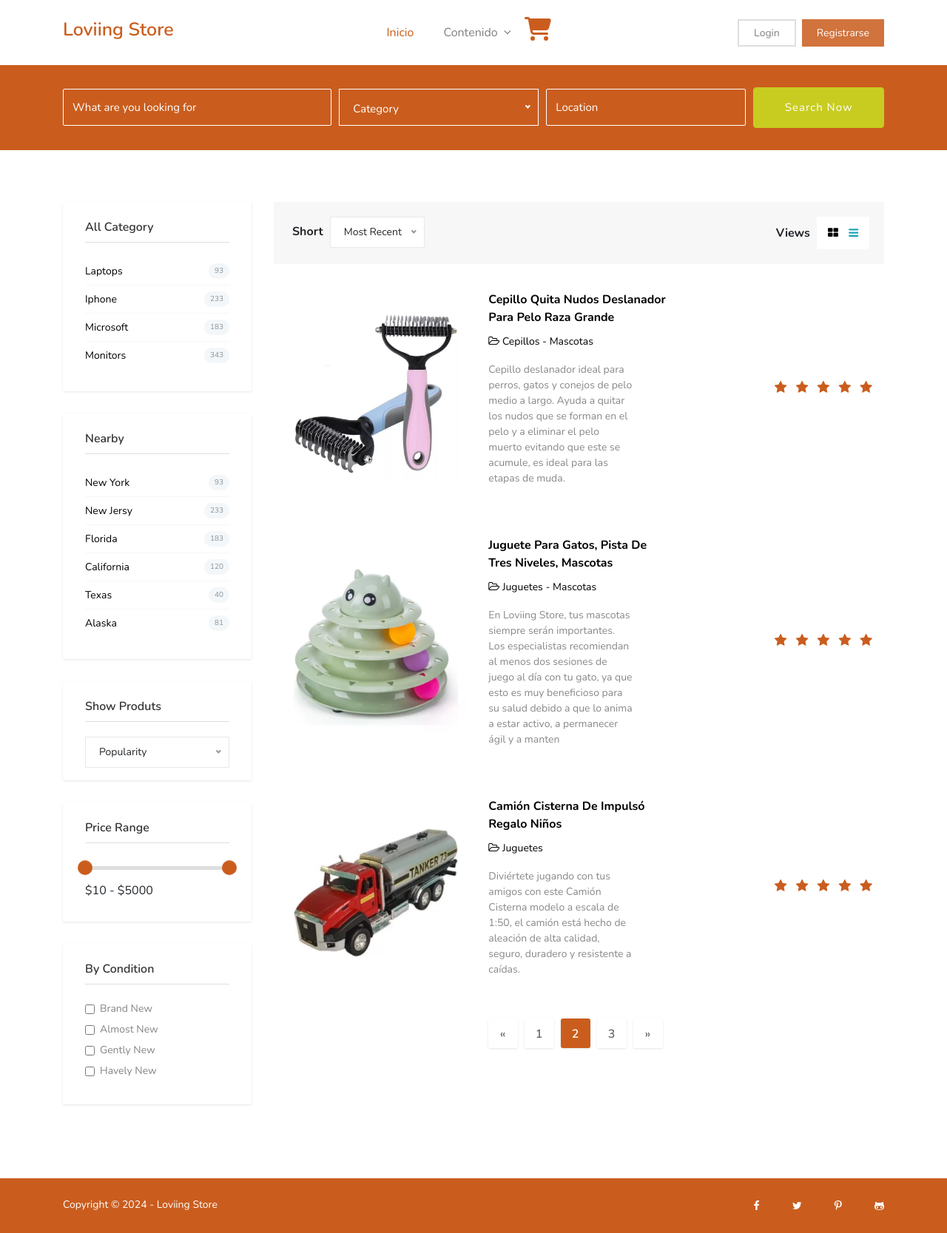
After one commit to JuanDavidZabalaTapiero/Proyecto-loviingStore, a PHP site: page /Views/Website_externo/ad-list-view2.php in a window 1280 px wide. The commit adds this page. Shown: the whole page at 74% size. Run offline with PHP 8.4, Linux system fonts and the light colour scheme; data comes from the database, SQL or seed files in the repository; some libraries are stand-ins or nearby versions; some web fonts are replaced.

Commit message:
Actualizacion de bd Cat img y implementacion de ver productos

```diff
--- a/Controllers/Cliente/mostrarContenido.php
+++ b/Controllers/Cliente/mostrarContenido.php
@@ -35,6 +35,11 @@ function mostrarHeader()
 
 										<li><a class="dropdown-item @@terms" href="terms-condition.php">Términos y
 												Condiciones</a></li>
+										<li><a class="dropdown-item @@terms"
+                                                    href="category2.php">Ver Productos</a></li>
+
+                                        <li><a class="dropdown-item @@terms"
+                                                    href="ad-list-view2.php ">Ver Productos en lista</a></li>
 									</ul>
 								</li>
 
@@ -76,7 +81,7 @@ function mostrarCategorias()
 		<div class="col-lg-3 offset-lg-0 col-md-5 offset-md-1 col-sm-6">
 			<div class="category-block">
 				<div class="header">
-					<img src="Uploads/Categorias/<?php echo $categoria["icono"] ?>" width="80px">
+					<img src="../../Uploads/Categorias/<?php echo $categoria["icono"] ?>" width="80px">
 					<h4><?php echo $categoria["nombre_categoria"] ?></h4>
 				</div>
 			</div>
@@ -142,6 +147,12 @@ function mostrarHeaderCliente()
                                         <li><a class="dropdown-item @@terms"
                                                 href="terms-condition.php">Términos y
                                                 Condiciones</a></li>
+
+										<li><a class="dropdown-item @@terms"
+                                                    href="category2.php">Ver Productos</a></li>
+
+                                        <li><a class="dropdown-item @@terms"
+                                                    href="ad-list-view2.php ">Ver Productos en lista</a></li>
                                     </ul>
                                 </li>
                             </ul>
--- a/Controllers/Cliente/mostrarInfoProducto.php
+++ b/Controllers/Cliente/mostrarInfoProducto.php
@@ -419,3 +419,104 @@ function mostrarProductoSingleCliente($id_producto){
     </div>
 	';
 }
+
+function mostrarProductosCategoria(){
+
+    $objConsultasAdmin = new ConsultasAdmin();
+
+    $tablaProductos = $objConsultasAdmin->consultarProductos();
+
+    foreach ($tablaProductos as $f) {
+
+        echo '
+                        <div class="col-lg-4 col-md-6">
+								<!-- product card -->
+								<div class="product-item bg-light carta">
+									<div class="card">
+										<div class="thumb-content">
+											<div class="price">$ '.$f["precio_producto"].'</div>
+											<a href="../../Views/Website_externo/single.php?idProd='.$f["id_producto"].'">
+												<img class="img-fluid" src="../../Uploads/Productos/'.$f["foto1_producto"].'"
+													alt="Card image cap">
+											</a>
+										</div>
+										<div class="card-body">
+											<h4 class="card-title"><a href="../../Views/Website_externo/single.php?idProd='.$f["id_producto"].'">'.$f["nombre_producto"].'</a></h4>
+											<ul class="list-inline product-meta">
+												<li class="list-inline-item">
+													<a href="Views/Website_externo/single.php?idProd='.$f["id_producto"].'"><i
+															class="fa fa-folder-open-o"></i>'.$f["nombre_categoria"].'</a>
+												</li>
+											</ul>
+											<p class="card-text">'.$f["descripcion_producto"].'</p>
+											<div class="product-ratings">
+												<ul class="list-inline">
+													<li class="list-inline-item selected"><i class="fa fa-star"></i>
+													</li>
+													<li class="list-inline-item selected"><i class="fa fa-star"></i>
+													</li>
+													<li class="list-inline-item selected"><i class="fa fa-star"></i>
+													</li>
+													<li class="list-inline-item selected"><i class="fa fa-star"></i>
+													</li>
+													<li class="list-inline-item"><i class="fa fa-star"></i></li>
+												</ul>
+											</div>
+										</div>
+									</div>
+								</div>
+							</div>
+        ';
+
+    }
+}
+
+function mostrarProductosLista(){
+
+    $objConsultasAdmin = new ConsultasAdmin();
+
+    $tablaProductos = $objConsultasAdmin->consultarProductos();
+
+    foreach ($tablaProductos as $f) {
+
+        echo '
+			<div class="ad-listing-list mt-20 carta-lista">
+				<div class="row p-lg-3 p-sm-5 p-4">
+				<div class="col-lg-4 align-self-center">
+					<a href="../../Views/Website_externo/single.php?idProd='.$f["id_producto"].'">
+					<img src="../../Uploads/Productos/'.$f["foto1_producto"].'" class="img-fluid" alt="">
+					</a>
+				</div>
+				<div class="col-lg-8">
+					<div class="row">
+					<div class="col-lg-6 col-md-10">
+						<div class="ad-listing-content">
+						<div>
+							<a href="../../Views/Website_externo/single.php?idProd='.$f["id_producto"].'" class="font-weight-bold">'.$f["nombre_producto"].'</a>
+						</div>
+						<ul class="list-inline mt-2 mb-3">
+							<li class="list-inline-item"><a href="category.html"> <i class="fa fa-folder-open-o"></i>
+								'.$f["nombre_categoria"].'</a></li>
+						</ul>
+						<p class="pr-5">'.$f["descripcion_producto"].'</p>
+						</div>
+					</div>
+					<div class="col-lg-6 align-self-center">
+						<div class="product-ratings float-lg-right pb-3">
+						<ul class="list-inline">
+							<li class="list-inline-item selected"><i class="fa fa-star"></i></li>
+							<li class="list-inline-item selected"><i class="fa fa-star"></i></li>
+							<li class="list-inline-item selected"><i class="fa fa-star"></i></li>
+							<li class="list-inline-item selected"><i class="fa fa-star"></i></li>
+							<li class="list-inline-item"><i class="fa fa-star"></i></li>
+						</ul>
+						</div>
+					</div>
+					</div>
+				</div>
+				</div>
+			</div>
+        ';
+
+    }
+}
--- a/Controllers/contenidoMain.php
+++ b/Controllers/contenidoMain.php
@@ -42,6 +42,12 @@ class ContenidoMain
                                             <li><a class="dropdown-item @@terms"
                                                     href="<?php echo $urls['terms-condition.php'] ?>">Términos y
                                                     Condiciones</a></li>
+
+                                            <li><a class="dropdown-item @@terms"
+                                                    href="<?php echo $urls['category2.php'] ?>">Ver Productos</a></li>
+
+                                            <li><a class="dropdown-item @@terms"
+                                                    href="<?php echo $urls['ad-list-view2.php'] ?>">Ver Productos en lista</a></li>
                                         </ul>
                                     </li>
 
--- /dev/null
+++ b/Views/Website_externo/ad-list-view2.php
@@ -0,0 +1,270 @@
+<?php
+
+require_once ('../../Controllers/Cliente/mostrarContenido.php');
+
+require_once ('../../Controllers/Cliente/mostrarInfoProducto.php');
+
+require_once ('../../Models/consultasAdmin.php');
+
+?>
+
+<!DOCTYPE html>
+
+<!--
+ // WEBSITE: https://themefisher.com
+ // TWITTER: https://twitter.com/themefisher
+ // FACEBOOK: https://www.facebook.com/themefisher
+ // GITHUB: https://github.com/themefisher/
+-->
+
+<html lang="en">
+
+<head>
+
+  <!-- ** Basic Page Needs ** -->
+  <meta charset="utf-8">
+  <title>Loviing Store | E-commerce</title>
+
+  <!-- ** Mobile Specific Metas ** -->
+  <meta http-equiv="X-UA-Compatible" content="IE=edge">
+  <meta name="description" content="Agency HTML Template">
+  <meta name="viewport" content="width=device-width, initial-scale=1.0, maximum-scale=5.0">
+  <meta name="author" content="Themefisher">
+  <meta name="generator" content="Themefisher Classified Marketplace Template v1.0">
+
+  <!-- favicon -->
+  <link href="images/favicon.png" rel="shortcut icon">
+
+  <!-- Essential stylesheets
+  =====================================-->
+  <link href="plugins/bootstrap/bootstrap.min.css" rel="stylesheet">
+  <link href="plugins/bootstrap/bootstrap-slider.css" rel="stylesheet">
+  <link href="plugins/font-awesome/css/font-awesome.min.css" rel="stylesheet">
+  <link href="plugins/slick/slick.css" rel="stylesheet">
+  <link href="plugins/slick/slick-theme.css" rel="stylesheet">
+  <link href="plugins/jquery-nice-select/css/nice-select.css" rel="stylesheet">
+
+  <link href="css/style.css" rel="stylesheet">
+
+</head>
+
+<body class="body-wrapper">
+
+  <?php
+
+  mostrarHeader();
+
+  ?>
+  <section class="page-search">
+    <div class="container">
+      <div class="row">
+        <div class="col-md-12">
+          <!-- Advance Search -->
+          <div class="advance-search nice-select-white">
+            <form>
+              <div class="form-row align-items-center">
+                <div class="form-group col-xl-4 col-lg-3 col-md-6">
+                  <input type="text" class="form-control my-2 my-lg-0" id="inputtext4"
+                    placeholder="What are you looking for">
+                </div>
+                <div class="form-group col-lg-3 col-md-6">
+                  <select class="w-100 form-control my-2 my-lg-0">
+                    <option>Category</option>
+                    <option value="1">Top rated</option>
+                    <option value="2">Lowest Price</option>
+                    <option value="4">Highest Price</option>
+                  </select>
+                </div>
+                <div class="form-group col-lg-3 col-md-6">
+                  <input type="text" class="form-control my-2 my-lg-0" id="inputLocation4" placeholder="Location">
+                </div>
+                <div class="form-group col-xl-2 col-lg-3 col-md-6">
+
+                  <button type="submit" class="btn btn-primary active w-100">Search Now</button>
+                </div>
+              </div>
+            </form>
+          </div>
+        </div>
+      </div>
+    </div>
+  </section>
+  <section class="section-sm">
+    <div class="container">
+      <!-- No c si dejarlo o no -->
+      <!-- <div class="row">
+        <div class="col-md-12">
+          <div class="search-result bg-gray">
+            <h2>Results For "Electronics"</h2>
+            <p>123 Results on 12 December, 2017</p>
+          </div>
+        </div>
+      </div> -->
+      <div class="row">
+        <div class="col-lg-3 col-md-4">
+          <div class="category-sidebar">
+            <div class="widget category-list">
+              <h4 class="widget-header">All Category</h4>
+              <ul class="category-list">
+                <li><a href="category.html">Laptops <span>93</span></a></li>
+                <li><a href="category.html">Iphone <span>233</span></a></li>
+                <li><a href="category.html">Microsoft <span>183</span></a></li>
+                <li><a href="category.html">Monitors <span>343</span></a></li>
+              </ul>
+            </div>
+
+            <div class="widget category-list">
+              <h4 class="widget-header">Nearby</h4>
+              <ul class="category-list">
+                <li><a href="category.html">New York <span>93</span></a></li>
+                <li><a href="category.html">New Jersy <span>233</span></a></li>
+                <li><a href="category.html">Florida <span>183</span></a></li>
+                <li><a href="category.html">California <span>120</span></a></li>
+                <li><a href="category.html">Texas <span>40</span></a></li>
+                <li><a href="category.html">Alaska <span>81</span></a></li>
+              </ul>
+            </div>
+
+            <div class="widget filter">
+              <h4 class="widget-header">Show Produts</h4>
+              <select>
+                <option>Popularity</option>
+                <option value="1">Top rated</option>
+                <option value="2">Lowest Price</option>
+                <option value="4">Highest Price</option>
+              </select>
+            </div>
+
+            <div class="widget price-range w-100">
+              <h4 class="widget-header">Price Range</h4>
+              <div class="block">
+                <input class="range-track w-100" type="text" data-slider-min="0" data-slider-max="5000"
+                  data-slider-step="5" data-slider-value="[0,5000]">
+                <div class="d-flex justify-content-between mt-2">
+                  <span class="value">$10 - $5000</span>
+                </div>
+              </div>
+            </div>
+
+            <div class="widget product-shorting">
+              <h4 class="widget-header">By Condition</h4>
+              <div class="form-check">
+                <label class="form-check-label">
+                  <input class="form-check-input" type="checkbox" value="">
+                  Brand New
+                </label>
+              </div>
+              <div class="form-check">
+                <label class="form-check-label">
+                  <input class="form-check-input" type="checkbox" value="">
+                  Almost New
+                </label>
+              </div>
+              <div class="form-check">
+                <label class="form-check-label">
+                  <input class="form-check-input" type="checkbox" value="">
+                  Gently New
+                </label>
+              </div>
+              <div class="form-check">
+                <label class="form-check-label">
+                  <input class="form-check-input" type="checkbox" value="">
+                  Havely New
+                </label>
+              </div>
+            </div>
+
+          </div>
+        </div>
+        <div class="col-lg-9 col-md-8">
+          <div class="category-search-filter">
+            <div class="row">
+              <div class="col-md-6 text-center text-md-left">
+                <strong>Short</strong>
+                <select>
+                  <option>Most Recent</option>
+                  <option value="1">Most Popular</option>
+                  <option value="2">Lowest Price</option>
+                  <option value="4">Highest Price</option>
+                </select>
+              </div>
+              <div class="col-md-6 text-center text-md-right mt-2 mt-md-0">
+                <div class="view">
+                  <strong>Views</strong>
+                  <ul class="list-inline view-switcher">
+                    <li class="list-inline-item">
+                      <a href="category.html"><i class="fa fa-th-large"></i></a>
+                    </li>
+                    <li class="list-inline-item">
+                      <a href="category.html" class="text-info"><i class="fa fa-reorder"></i></a>
+                    </li>
+                  </ul>
+                </div>
+              </div>
+            </div>
+          </div>
+
+          <!-- ad listing list  -->
+          <?php
+
+          mostrarProductosLista();
+
+          ?>
+
+          <!-- pagination -->
+          <div class="pagination justify-content-center py-4">
+            <nav aria-label="Page navigation example">
+              <ul class="pagination">
+                <li class="page-item">
+                  <a class="page-link" href="ad-list-view2.php" aria-label="Previous">
+                    <span aria-hidden="true">&laquo;</span>
+                    <span class="sr-only">Previous</span>
+                  </a>
+                </li>
+                <li class="page-item"><a class="page-link" href="ad-list-view2.php">1</a></li>
+                <li class="page-item active"><a class="page-link" href="ad-list-view2.php">2</a></li>
+                <li class="page-item"><a class="page-link" href="ad-list-view2.php">3</a></li>
+                <li class="page-item">
+                  <a class="page-link" href="ad-list-view2.php" aria-label="Next">
+                    <span aria-hidden="true">&raquo;</span>
+                    <span class="sr-only">Next</span>
+                  </a>
+                </li>
+              </ul>
+            </nav>
+          </div>
+          <!-- pagination -->
+        </div>
+      </div>
+    </div>
+  </section>
+
+  <!--============================
+  =            Footer            =
+  =============================-->
+  <!-- Footer Bottom -->
+  <?php
+
+  mostrarFooterCliente();
+
+  ?>
+
+  <!-- Essential Scripts
+  =====================================-->
+  <script src="plugins/jquery/jquery.min.js"></script>
+  <script src="plugins/bootstrap/popper.min.js"></script>
+  <script src="plugins/bootstrap/bootstrap.min.js"></script>
+  <script src="plugins/bootstrap/bootstrap-slider.js"></script>
+  <script src="plugins/tether/js/tether.min.js"></script>
+  <script src="plugins/raty/jquery.raty-fa.js"></script>
+  <script src="plugins/slick/slick.min.js"></script>
+  <script src="plugins/jquery-nice-select/js/jquery.nice-select.min.js"></script>
+  <!-- google map -->
+  <script src="https://maps.googleapis.com/maps/api/js?key=AIzaSyCcABaamniA6OL5YvYSpB3pFMNrXwXnLwU" defer></script>
+  <script src="plugins/google-map/map.js" defer></script>
+
+  <script src="js/script.js"></script>
+
+</body>
+
+</html>
--- a/index.php
+++ b/index.php
@@ -70,6 +70,8 @@ $objContenidoMain = new ContenidoMain();
 		'about-us.php' => 'Views/Website_externo/about-us.php',
 		'contact-us.php' => 'Views/Website_externo/contact-us.php',
 		'terms-condition.php' => 'Views/Website_externo/terms-condition.php',
+		'category2.php' => 'Views/Website_externo/category2.php',
+		'ad-list-view2.php' => 'Views/Website_externo/ad-list-view2.php',
 		'iniciarSesion.php' => 'Views/Extras/iniciarSesion.php',
 		'crearCuenta' => 'Views/Extras/crearCuenta.html'
 	];
```
Also changed, not shown: Views/Website_externo/category2.php (added, +276 -0 lines).
